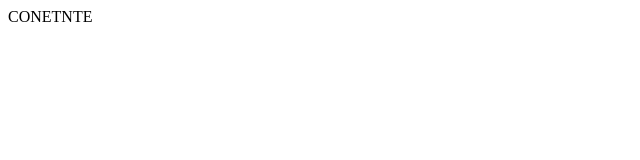
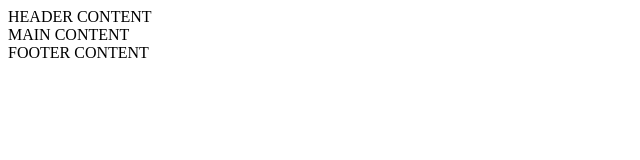
Before and after one commit to front-end-by-rimantas/39-grupe-astronautas, a website: page index.html in a window 1280 px wide. Shown: the whole page, without its empty margins (0-640 px from the left). Drawn offline with Linux system fonts and the light colour scheme.

Commit message:
Layout structure

```diff
--- a/index.html
+++ b/index.html
@@ -9,7 +9,17 @@
 </head>
 
 <body>
-    CONETNTE
+    <header>
+        HEADER CONTENT
+    </header>
+
+    <main>
+        MAIN CONTENT
+    </main>
+
+    <footer>
+        FOOTER CONTENT
+    </footer>
 </body>
 
 </html>
```
